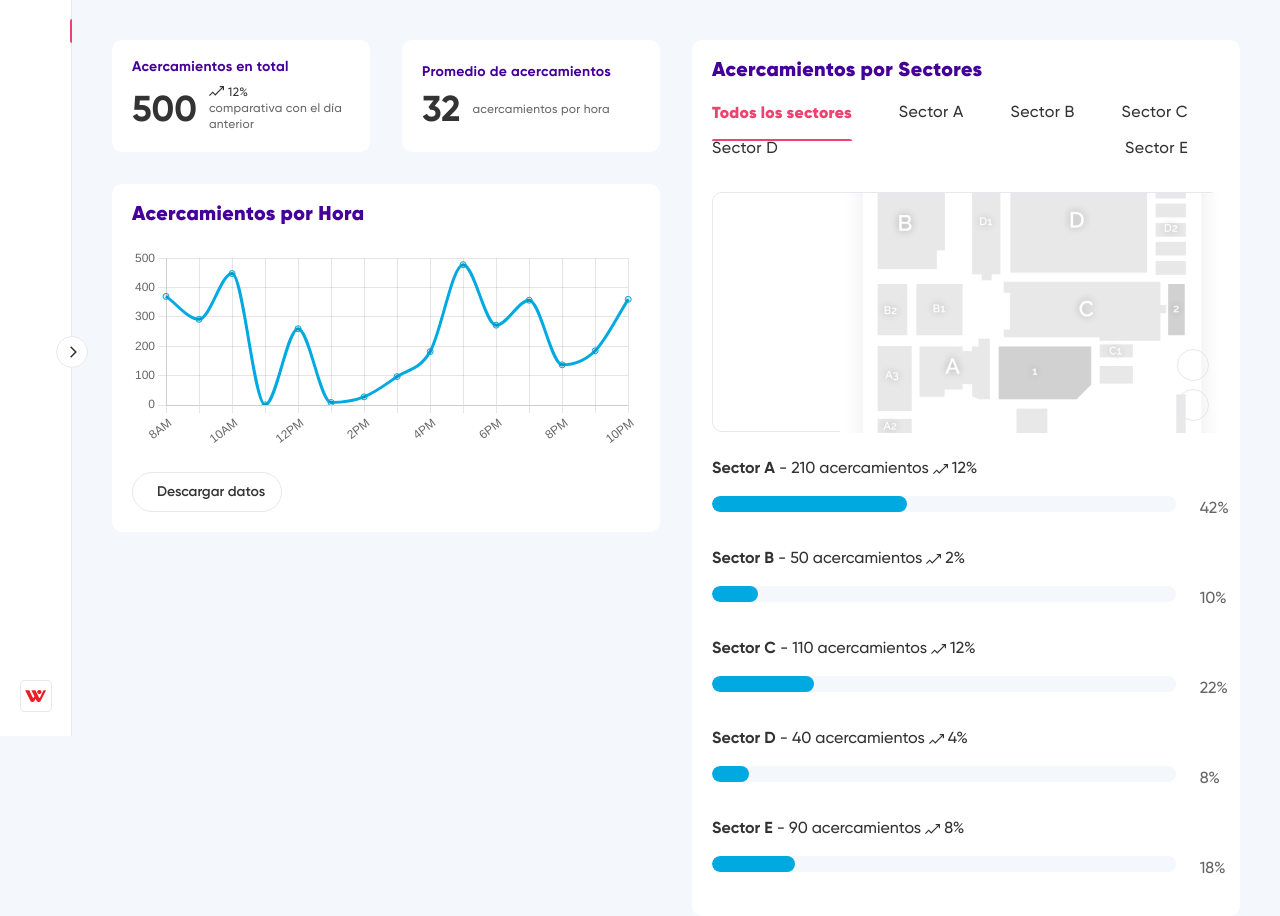
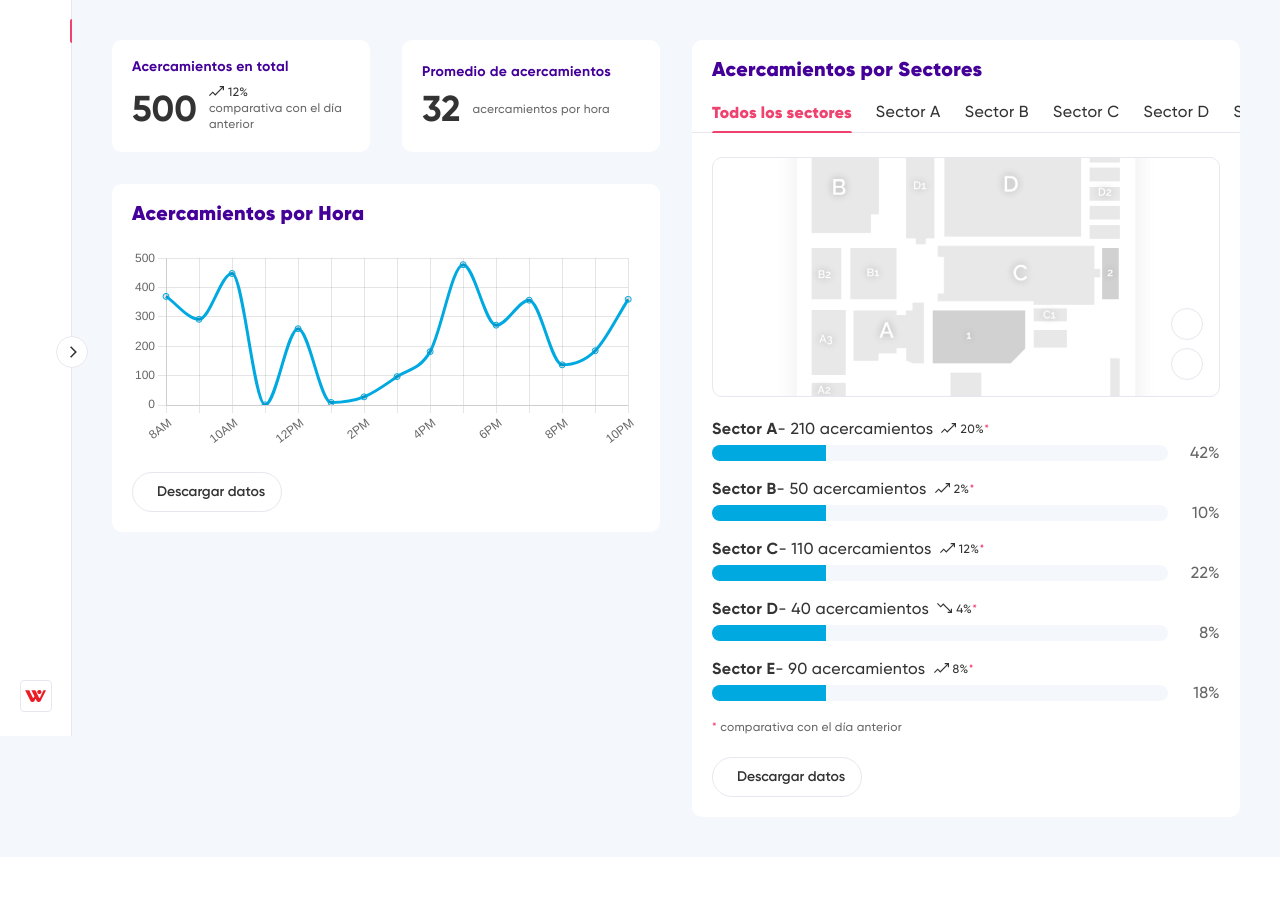
Before and after one commit to christian1397/distanciometro, a PHP site: page / in a window 1280 px wide. Shown: the part 64-980 px from the top of the page. After the commit the page ends 861 px from the top, so only its background shows below. Run offline with PHP 8.4, Linux system fonts and the light colour scheme; some libraries are stand-ins or nearby versions.

Commit message:
Ajustes estilos acercamientos por sector

```diff
--- a/assets/css/styles.css
+++ b/assets/css/styles.css
@@ -176,7 +176,7 @@ a{
   border-right: 1px solid var(--border-color);
 }
 
-.nav:not(header .nav){
+.nav:not(header .nav, .acercamientos-sectores .nav){
   height: 100%;
   display: flex;
   flex-direction: column;
@@ -303,10 +303,10 @@ a{
   border-radius: 2px 0 0 2px;
 }
 
-/* ===== CONTENIDO TABS =====*/
+/* ===== CONTENIDO DATOS GENERALES =====*/
 
 .tab-content {
-  padding: 40px 40px 0 40px;
+  padding: 40px;
 }
 
 .card-custom {
@@ -362,7 +362,7 @@ a{
   color: var(--accent-color);
 }
 
-.card-custom .value .percent {
+.percent {
   display: flex;
   margin-bottom: 2px;
   font-size: 12px;
@@ -372,7 +372,7 @@ a{
   color: var(--accent-color);
 }
 
-.card-custom .value .percent svg {
+.percent svg {
   margin-right: 4px;
 }
 
@@ -409,6 +409,139 @@ a{
   font-size: 20px;
   margin-right: 8px;
   color: var(--rosa-color);
+}
+
+.acercamientos-sectores {
+  margin-left: 16px;
+  overflow: hidden;
+}
+
+.acercamientos-sectores .nav {
+  flex-wrap: nowrap;
+  white-space: nowrap;
+  min-width: calc(100% + 40px);
+  transform: translateX(-20px);
+  padding: 0px 20px;
+  margin-bottom: 24px;
+  border-bottom: 1px solid var(--border-color);
+}
+
+.acercamientos-sectores .nav .nav-link{
+  padding-bottom: 12px;
+  margin-right: 24px;
+}
+
+.acercamientos-sectores .tab-content {
+  padding: 0px;
+}
+
+.contenedor-mapa-sectores {
+  display: flex;
+  align-items: center;
+  justify-content: center;
+  position: relative;
+  width: 100%;
+  height: 240px;
+  margin-bottom: 24px;
+  overflow: hidden;
+  border: 1px solid var(--border-color);
+  border-radius: 10px;
+}
+
+.contenedor-mapa-sectores .zoom {
+  display: flex;
+  flex-direction: column;
+  gap: 8px;
+  position: absolute;
+  right: 16px;
+  bottom: 16px;
+}
+
+.zoom button {
+  display: flex;
+  justify-content: center;
+  align-items: center;
+  position: relative;
+  width: 32px;
+  height: 32px;
+  padding: 0px;
+  background-color: white;
+  border: 1px solid var(--border-color);
+}
+
+.zoom button i {
+  font-size: 20px;
+  color: var(--accent-color);
+}
+
+.container-data {
+  display: flex;
+  flex-direction: column;
+  gap: 20px;
+}
+
+.data-bar p {
+  display: flex;
+  align-items: center;
+  font-size: 16px;
+  line-height: 1em;
+  color: var(--accent-color);
+  margin-bottom: 8px;
+  letter-spacing: 0.02em;
+}
+
+.data-bar p strong {
+  font-weight: 700;
+}
+
+.data-bar p .percent {
+  display: inline-flex;
+  margin-left: 8px;
+  margin-bottom: 0px;
+}
+
+.data-bar p .percent::after,
+.acercamientos-sectores .caption::before {
+  content: "* ";
+  color: var(--rosa-color);
+}
+
+.data-bar .bar {
+  display: flex;
+  justify-content: space-between;
+}
+
+.progress {
+  border-radius: 50rem;
+  background-color: var(--fondo-color);
+}
+
+.progress .progress-bar {
+  background-color: var(--celeste-color);
+}
+
+.data-bar .bar .progress {
+  width: calc(100% - 52px);
+}
+
+.data-bar .bar span {
+  line-height: 1em;
+  color: var(--text-color);
+  letter-spacing: 0.02em;
+  max-width: 40px;
+}
+
+.acercamientos-sectores .caption {
+  font-size: 12px;
+  line-height: 1em;
+  letter-spacing: 0.02em;
+  color: var(--text-color);
+  margin-top: 20px;
+  margin-bottom: 0px;
+}
+
+.acercamientos-sectores .download {
+  margin-top: 24px;
 }
 
 /* ===== MEDIA QUERIES=====*/
--- a/index.html
+++ b/index.html
@@ -102,10 +102,11 @@
                              </div>
 
                              <div class="col-6">
-                                 <div class="card-custom" style="margin-left: 16px;">
+                                <div class="card-custom acercamientos-sectores">
                                     <h2>Acercamientos por Sectores</h2>
+
                                     <!-- Tab de Sectores -->
-                                     <ul class="nav nav-pills mb-3" id="pills-tab" role="tablist" style="flex-direction: inherit;">
+                                    <ul class="nav nav-pills" id="pills-tab" role="tablist">
                                         <li class="nav-item" role="presentation">
                                             <button class="nav-link active" id="pills-todos-tab" data-bs-toggle="pill" data-bs-target="#pills-todos" type="button" role="tab" aria-controls="pills-todos" aria-selected="true">Todos los sectores</button>
                                         </li>
@@ -125,26 +126,63 @@
                                             <button class="nav-link" id="pills-sectorE-tab" data-bs-toggle="pill" data-bs-target="#pills-sectorE" type="button" role="tab" aria-controls="pills-sectorE" aria-selected="false">Sector E</button>
                                         </li>
                                     </ul>
-                                      <div class="tab-content" id="pills-tabContent" style="padding: 0;">
 
-                                        <!-- Todos los Sectores -->
+                                    <!-- Contenido Tab de Sectores -->
+                                    <div class="tab-content" id="pills-tabContent">
+
+                                        <!-- Contenido tab "Todos los Sectores" -->
                                         <div class="tab-pane fade show active" id="pills-todos" role="tabpanel" aria-labelledby="pills-todos-tab">
+
                                             <!-- Imagen todos los Sectores -->
-                                            <div style="border-radius: 10px; border: solid 1px; border-color: #E9E6EE; width: 100%; height: 240px; position: relative;">
-                                                <img src="assets/img/todosSectores.png" style="position: absolute; left: 25%;">
-                                                <div style="position: absolute;right: 10px; bottom: 10px; width: 32px; height: 72px;">
-                                                    <div class="rounded-circle" style="border: solid 1px; border-color: #E9E6EE; width: 32px; height: 32px; margin-bottom: 8px; position: relative; cursor: pointer;">
-                                                        <i class="cil-plus" style="color: #333333; position: absolute; top: 7px; left: 7px;"></i>
-                                                    </div>
-                                                    <div class="rounded-circle" style="border: solid 1px; border-color: #E9E6EE; width: 32px; height: 32px; position: relative; cursor: pointer;">
-                                                        <i class="cil-minus" style="color: #333333; position: absolute; top: 7px; left: 7px;"></i>
-                                                    </div>
+                                            <div class="contenedor-mapa-sectores">
+                                                <img src="assets/img/todosSectores.png">
+                                                <div class="zoom">
+                                                    <button class="rounded-circle"><i class="cil-plus"></i></button>
+                                                    <button class="rounded-circle"><i class="cil-minus"></i></button>
                                                 </div>
                                             </div>
 
+                                            <div class="container-data">
+
                                                 <!-- Data Sector A -->
-                                            <div style="margin-top: 24px">
-                                                <p style="color: #333333"><strong>Sector A</strong> - 210 acercamientos
+                                                <div class="data-bar">
+                                                    <p><strong>Sector A</strong> - 210 acercamientos
+                                                        <span class="percent">
+                                                            <svg width="15" height="10" viewBox="0 0 15 10" fill="none" xmlns="http://www.w3.org/2000/svg">
+                                                                <path d="M10.7073 0V1.16231H13.0458L6.27146 8.04075L3.69582 5.42555L0 9.1781L0.809465 10L3.69582 7.06927L6.27146 9.68447L13.8553 1.98421V4.35866H15V0H10.7073Z" fill="#333333"/>
+                                                            </svg>
+                                                            20%
+                                                        </span>
+                                                    </p>
+                                                    <div class="bar">
+                                                        <div class="progress">
+                                                            <div class="progress-bar" role="progressbar" style="width: 25%" aria-valuenow="25" aria-valuemin="0" aria-valuemax="100"></div>
+                                                        </div>
+                                                        <span>42%</span>
+                                                    </div>
+                                                </div>
+
+                                                <!-- Data Sector B -->
+                                                <div class="data-bar">
+                                                    <p><strong>Sector B</strong> - 50 acercamientos
+                                                        <span class="percent">
+                                                            <svg width="15" height="10" viewBox="0 0 15 10" fill="none" xmlns="http://www.w3.org/2000/svg">
+                                                                <path d="M10.7073 0V1.16231H13.0458L6.27146 8.04075L3.69582 5.42555L0 9.1781L0.809465 10L3.69582 7.06927L6.27146 9.68447L13.8553 1.98421V4.35866H15V0H10.7073Z" fill="#333333"/>
+                                                            </svg>
+                                                            2%
+                                                        </span>
+                                                    </p>
+                                                    <div class="bar">
+                                                        <div class="progress">
+                                                            <div class="progress-bar" role="progressbar" style="width: 25%" aria-valuenow="25" aria-valuemin="0" aria-valuemax="100"></div>
+                                                        </div>
+                                                        <span>10%</span>
+                                                    </div>
+                                                </div>
+
+                                                <!-- Data Sector C -->
+                                                <div class="data-bar">
+                                                    <p><strong>Sector C</strong> - 110 acercamientos
                                                         <span class="percent">
                                                             <svg width="15" height="10" viewBox="0 0 15 10" fill="none" xmlns="http://www.w3.org/2000/svg">
                                                                 <path d="M10.7073 0V1.16231H13.0458L6.27146 8.04075L3.69582 5.42555L0 9.1781L0.809465 10L3.69582 7.06927L6.27146 9.68447L13.8553 1.98421V4.35866H15V0H10.7073Z" fill="#333333"/>
@@ -152,87 +190,35 @@
                                                             12%
                                                         </span>
                                                     </p>
-                                                <div class="row">
-                                                    <div class="col-11">
-                                                        <div class="progress" style="border-radius: 8px; background-color: #F4F7FB;">
-                                                            <div class="progress-bar" role="progressbar" style="width: 42%; border-radius: 8px; background-color: #00A9E0;" aria-valuenow="25" aria-valuemin="0" aria-valuemax="100"></div>
+                                                    <div class="bar">
+                                                        <div class="progress">
+                                                            <div class="progress-bar" role="progressbar" style="width: 25%" aria-valuenow="25" aria-valuemin="0" aria-valuemax="100"></div>
                                                         </div>
-                                                    </div>
-                                                    <div class="col-1">
-                                                        <p style="color: #666666;">42%</p>
-                                                    </div>
-                                                </div>
-                                            </div>
-
-                                            <!-- Data Sector B -->
-                                            <div style="margin-top: 10px">
-                                                <p style="color: #333333"><strong>Sector B</strong> - 50 acercamientos
-                                                    <span class="percent">
-                                                        <svg width="15" height="10" viewBox="0 0 15 10" fill="none" xmlns="http://www.w3.org/2000/svg">
-                                                            <path d="M10.7073 0V1.16231H13.0458L6.27146 8.04075L3.69582 5.42555L0 9.1781L0.809465 10L3.69582 7.06927L6.27146 9.68447L13.8553 1.98421V4.35866H15V0H10.7073Z" fill="#333333"/>
-                                                        </svg>
-                                                        2%
-                                                    </span>
-                                                </p>
-                                                <div class="row">
-                                                    <div class="col-11">
-                                                        <div class="progress" style="border-radius: 8px; background-color: #F4F7FB;">
-                                                            <div class="progress-bar" role="progressbar" style="width: 10%; border-radius: 8px; background-color: #00A9E0;" aria-valuenow="25" aria-valuemin="0" aria-valuemax="100"></div>
-                                                        </div>
-                                                    </div>
-                                                    <div class="col-1">
-                                                        <p style="color: #666666;">10%</p>
-                                                    </div>
-                                                </div>
-                                            </div>
-
-                                            <!-- Data Sector C -->
-                                            <div style="margin-top: 10px">
-                                                <p style="color: #333333"><strong>Sector C</strong> - 110 acercamientos
-                                                    <span class="percent">
-                                                        <svg width="15" height="10" viewBox="0 0 15 10" fill="none" xmlns="http://www.w3.org/2000/svg">
-                                                            <path d="M10.7073 0V1.16231H13.0458L6.27146 8.04075L3.69582 5.42555L0 9.1781L0.809465 10L3.69582 7.06927L6.27146 9.68447L13.8553 1.98421V4.35866H15V0H10.7073Z" fill="#333333"/>
-                                                        </svg>
-                                                        12%
-                                                    </span>
-                                                </p>
-                                                <div class="row">
-                                                    <div class="col-11">
-                                                        <div class="progress" style="border-radius: 8px; background-color: #F4F7FB;">
-                                                            <div class="progress-bar" role="progressbar" style="width: 22%; border-radius: 8px; background-color: #00A9E0;" aria-valuenow="25" aria-valuemin="0" aria-valuemax="100"></div>
-                                                        </div>
-                                                    </div>
-                                                    <div class="col-1">
-                                                        <p style="color: #666666;">22%</p>
-                                                    </div>
+                                                        <span>22%</span>
                                                     </div>
                                                 </div>
 
                                                 <!-- Data Sector D -->
-                                            <div style="margin-top: 10px">
-                                                <p style="color: #333333"><strong>Sector D</strong> - 40 acercamientos
+                                                <div class="data-bar">
+                                                    <p><strong>Sector D</strong> - 40 acercamientos
                                                         <span class="percent">
-                                                        <svg width="15" height="10" viewBox="0 0 15 10" fill="none" xmlns="http://www.w3.org/2000/svg">
+                                                            <svg width="15" height="10" viewBox="0 0 15 10" fill="none" xmlns="http://www.w3.org/2000/svg" style="transform: scaleY(-1);">
                                                                 <path d="M10.7073 0V1.16231H13.0458L6.27146 8.04075L3.69582 5.42555L0 9.1781L0.809465 10L3.69582 7.06927L6.27146 9.68447L13.8553 1.98421V4.35866H15V0H10.7073Z" fill="#333333"/>
                                                             </svg>
                                                             4%
                                                         </span>
                                                     </p>
-                                                <div class="row">
-                                                    <div class="col-11">
-                                                        <div class="progress" style="border-radius: 8px; background-color: #F4F7FB;">
-                                                            <div class="progress-bar" role="progressbar" style="width: 8%; border-radius: 8px; background-color: #00A9E0;" aria-valuenow="25" aria-valuemin="0" aria-valuemax="100"></div>
+                                                    <div class="bar">
+                                                        <div class="progress">
+                                                            <div class="progress-bar" role="progressbar" style="width: 25%" aria-valuenow="25" aria-valuemin="0" aria-valuemax="100"></div>
                                                         </div>
-                                                    </div>
-                                                    <div class="col-1">
-                                                        <p style="color: #666666;">8%</p>
-                                                    </div>
+                                                        <span>8%</span>
                                                     </div>
                                                 </div>
 
                                                 <!-- Data Sector E -->
-                                            <div style="margin-top: 10px">
-                                                <p style="color: #333333"><strong>Sector E</strong> - 90 acercamientos
+                                                <div class="data-bar">
+                                                    <p><strong>Sector E</strong> - 90 acercamientos
                                                         <span class="percent">
                                                             <svg width="15" height="10" viewBox="0 0 15 10" fill="none" xmlns="http://www.w3.org/2000/svg">
                                                                 <path d="M10.7073 0V1.16231H13.0458L6.27146 8.04075L3.69582 5.42555L0 9.1781L0.809465 10L3.69582 7.06927L6.27146 9.68447L13.8553 1.98421V4.35866H15V0H10.7073Z" fill="#333333"/>
@@ -240,24 +226,22 @@
                                                             8%
                                                         </span>
                                                     </p>
-                                                <div class="row">
-                                                    <div class="col-11">
-                                                        <div class="progress" style="border-radius: 8px; background-color: #F4F7FB;">
-                                                            <div class="progress-bar" role="progressbar" style="width: 18%; border-radius: 8px; background-color: #00A9E0;" aria-valuenow="25" aria-valuemin="0" aria-valuemax="100"></div>
+                                                    <div class="bar">
+                                                        <div class="progress">
+                                                            <div class="progress-bar" role="progressbar" style="width: 25%" aria-valuenow="25" aria-valuemin="0" aria-valuemax="100"></div>
                                                         </div>
-                                                    </div>
-                                                    <div class="col-1">
-                                                        <p style="color: #666666;">18%</p>
-                                                    </div>
+                                                        <span>18%</span>
                                                     </div>
                                                 </div>
 
                                             </div>
 
-                                        <div class="tab-pane fade" id="pills-sectorA" role="tabpanel" aria-labelledby="pills-sectorA-tab">
-
+                                            <p class="caption">comparativa con el día anterior</p>
+                                            <button type="button" class="btn download"><i class="cil-data-transfer-down"></i>Descargar datos</button>
                                         </div>
 
+                                        <!-- Contenido tabs sector por sector -->
+                                        <div class="tab-pane fade" id="pills-sectorA" role="tabpanel" aria-labelledby="pills-sectorA-tab">Sector A</div>
                                         <div class="tab-pane fade" id="pills-sectorB" role="tabpanel" aria-labelledby="pills-sectorB-tab">Sector B</div>
                                         <div class="tab-pane fade" id="pills-sectorC" role="tabpanel" aria-labelledby="pills-sectorC-tab">Sector C</div>
                                         <div class="tab-pane fade" id="pills-sectorD" role="tabpanel" aria-labelledby="pills-sectorD-tab">Sector D</div>
```
Also changed, not shown: assets/img/todosSectores.png. Lines whose indentation alone changed are shown as unchanged.
